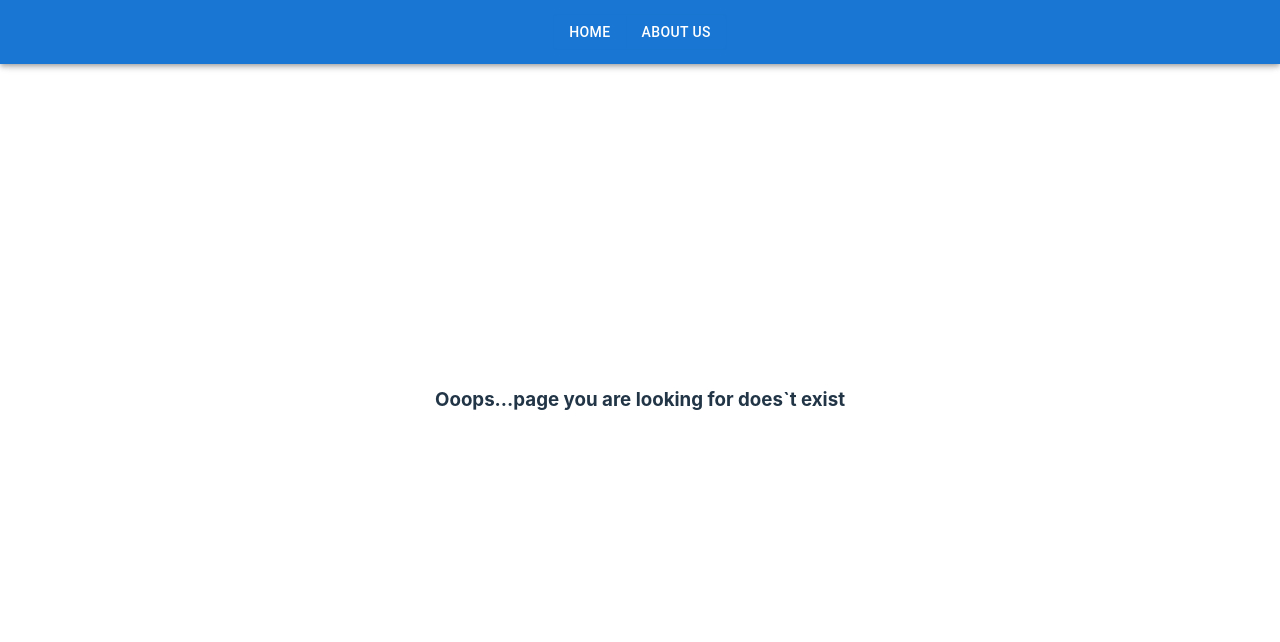
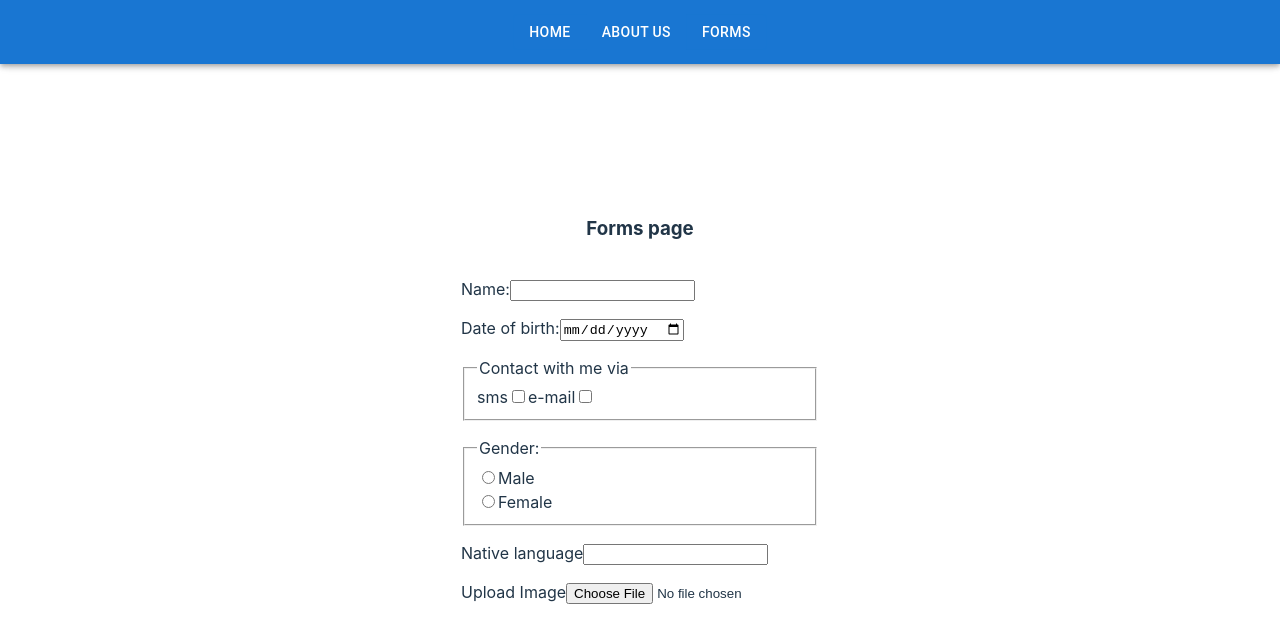
Before and after one commit to Grinmak/rs-react, a React (Vite) app in the folder react-components/: page /forms in a window 1280 px wide. Shown: the top 642 px of the page. Built offline with nearby package versions, Linux system fonts and the light colour scheme.

Commit message:
feat: add form template

```diff
--- a/react-components/src/App.css
+++ b/react-components/src/App.css
@@ -1,4 +1,6 @@
 .active {
   text-decoration: underline;
   text-underline-offset: 5px;
+  font-size: 50px;
+  background: red;
 }
--- /dev/null
+++ b/react-components/src/components/FormsTemplate/FormsTemplate.module.css
@@ -0,0 +1,11 @@
+/* .wrapper {
+  display: flex;
+  flex-flow: column;
+  row-gap: 15px;
+} */
+
+.form {
+  display: flex;
+  flex-flow: column;
+  row-gap: 15px;
+}
--- /dev/null
+++ b/react-components/src/components/FormsTemplate/FormsTemplate.tsx
@@ -0,0 +1,62 @@
+import style from './FormsTemplate.module.css';
+import React from 'react';
+class FormsTemplate extends React.Component {
+  constructor(props) {
+    super(props);
+    this.state = { value: '' };
+
+    // this.handleChange = this.handleChange.bind(this);
+    // this.handleSubmit = this.handleSubmit.bind(this);
+  }
+
+  render() {
+    return (
+      <div className={style.wrapper}>
+        <form className={style.form}>
+          <div>
+            <label>
+              Name:
+              <input name="userName"></input>
+            </label>
+          </div>
+          <div>
+            <label>
+              Date of birth:
+              <input type="date" name="date"></input>
+            </label>
+          </div>
+          <fieldset>
+            <legend>Contact with me via</legend>
+            <label>
+              sms
+              <input type="checkbox" name="checkbox"></input>
+            </label>
+            <label>
+              e-mail
+              <input type="checkbox" name="checkbox"></input>
+            </label>
+          </fieldset>
+          <fieldset>
+            <legend>Gender:</legend>
+            <div>
+              <input type="radio" name="gender" value="male" id="female"></input>
+              <label htmlFor="male">Male</label>
+            </div>
+            <input type="radio" name="gender" value="female" id="female"></input>
+            <label htmlFor="female">Female</label>
+          </fieldset>
+          <label>
+            Native language
+            <input type="text" name="language"></input>
+          </label>
+          <label>
+            Upload Image
+            <input type="file" name="file"></input>
+          </label>
+        </form>
+      </div>
+    );
+  }
+}
+
+export default FormsTemplate;
--- a/react-components/src/enum/AppRoutes.ts
+++ b/react-components/src/enum/AppRoutes.ts
@@ -2,4 +2,5 @@ export enum AppRoutes {
   Home = '/',
   NotFoundPage = '*',
   AboutUsPage = '/about',
+  FormsPage = '/forms',
 }
--- a/react-components/src/index.css
+++ b/react-components/src/index.css
@@ -20,7 +20,7 @@ a {
   text-decoration: inherit;
 }
 a:hover {
-  color: #535bf2;
+  color: #53f295;
 }
 
 body {
--- a/react-components/src/layout/Header.tsx
+++ b/react-components/src/layout/Header.tsx
@@ -1,7 +1,6 @@
 import { AppBar, Button, ButtonGroup, Toolbar } from '@mui/material';
 import { NavLink } from 'react-router-dom';
 import { AppRoutes } from '../enum/AppRoutes';
-import '../index.css';
 
 const Header = () => {
   return (
@@ -14,6 +13,9 @@ const Header = () => {
           <Button sx={{ color: '#FFF' }} component={NavLink} to={AppRoutes.AboutUsPage}>
             About Us
           </Button>
+          <Button sx={{ color: '#FFF' }} component={NavLink} to={AppRoutes.FormsPage}>
+            Forms
+          </Button>
         </ButtonGroup>
       </Toolbar>
     </AppBar>
--- a/react-components/src/layout/Layout.tsx
+++ b/react-components/src/layout/Layout.tsx
@@ -3,7 +3,6 @@ import { Outlet } from 'react-router-dom';
 import styled from '@emotion/styled';
 import { Box } from '@mui/material';
 import React, { FC } from 'react';
-import '../App.css';
 
 const ContentWrapper = styled(Box)`
   flex: 1 1 auto;
--- a/react-components/src/main.tsx
+++ b/react-components/src/main.tsx
@@ -1,13 +1,13 @@
 import React from 'react';
 import ReactDOM from 'react-dom/client';
-// import App from './App';
+import App from './App';
 import { BrowserRouter } from 'react-router-dom';
-import AppRouter from './routes/AppRouter';
+import './index.css';
 
 ReactDOM.createRoot(document.getElementById('root') as HTMLElement).render(
   <React.StrictMode>
     <BrowserRouter>
-      <AppRouter />
+      <App />
     </BrowserRouter>
   </React.StrictMode>
 );
--- /dev/null
+++ b/react-components/src/pages/FormsPage.tsx
@@ -0,0 +1,12 @@
+import FormsTemplate from '../components/FormsTemplate/FormsTemplate';
+
+const FormsPage = () => {
+  return (
+    <>
+      <h3>Forms page</h3>
+      <FormsTemplate />
+    </>
+  );
+};
+
+export default FormsPage;
--- a/react-components/src/routes/AppRouter.tsx
+++ b/react-components/src/routes/AppRouter.tsx
@@ -4,6 +4,7 @@ import HomePage from '../pages/HomePage';
 import NotFoundPage from '../pages/NotFoundPage';
 import AboutUsPage from '../pages/AboutUsPage';
 import Layout from '../layout/Layout';
+import FormsPage from '../pages/FormsPage';
 
 const AppRouter = () => {
   return (
@@ -12,6 +13,7 @@ const AppRouter = () => {
         <Route index element={<HomePage />} />
         <Route path={AppRoutes.NotFoundPage} element={<NotFoundPage />} />
         <Route path={AppRoutes.AboutUsPage} element={<AboutUsPage />} />
+        <Route path={AppRoutes.FormsPage} element={<FormsPage />} />
       </Route>
     </Routes>
   );
```
